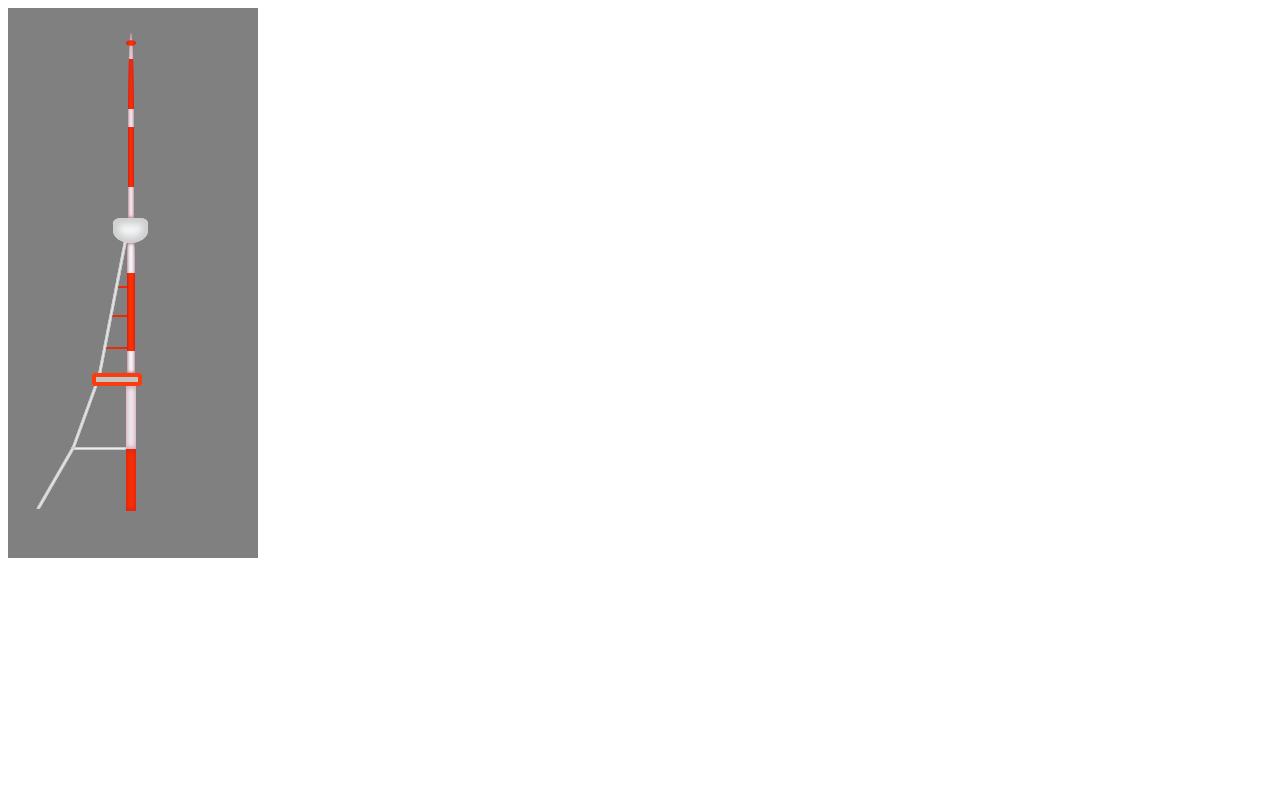
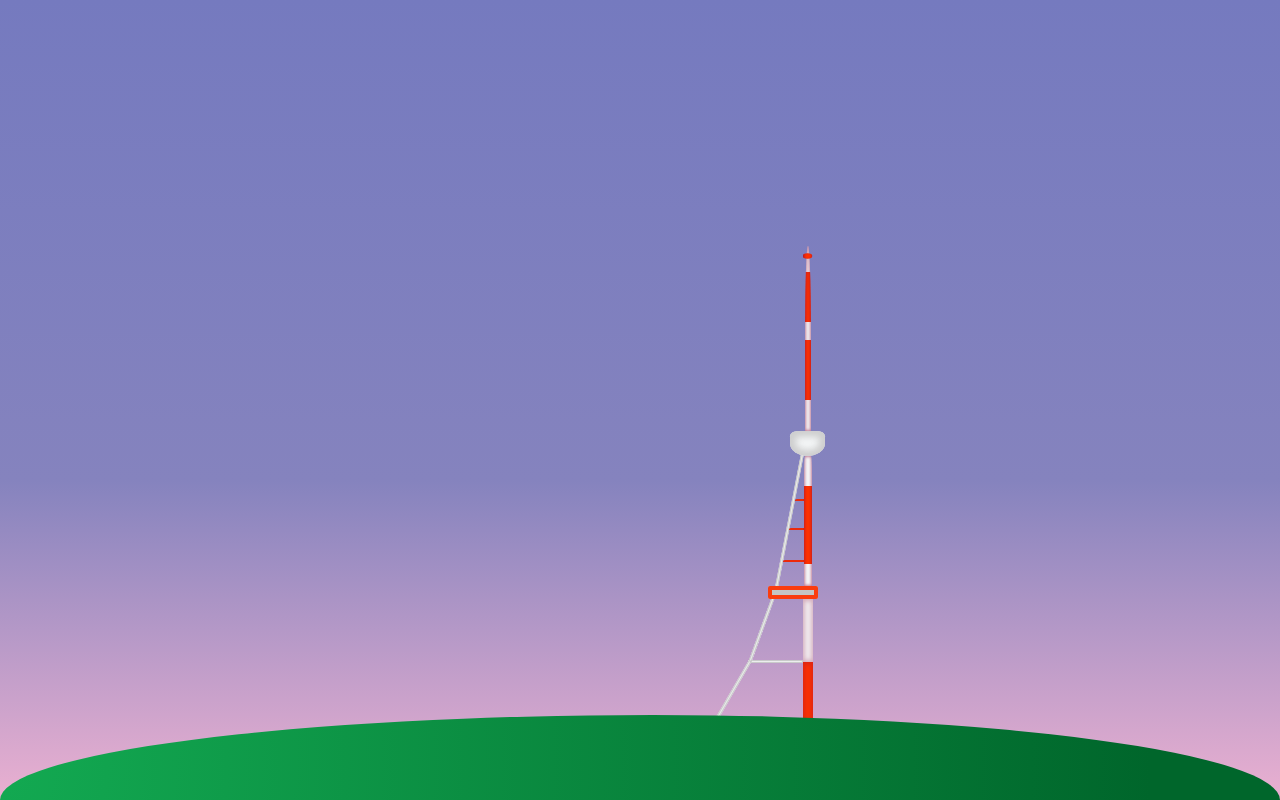
Before and after one commit to lukaoes/andza, a React (Create React App) app: page / in a window 1280 px wide. Built offline with nearby package versions, Linux system fonts and the light colour scheme.

Commit message:
Add sky gradients, add Mta shape

```diff
--- a/src/App.js
+++ b/src/App.js
@@ -1,11 +1,12 @@
 import Andza from "./components/andza";
 import Mta from "./components/mta";
+import './components/sky/index.scss'
 
 function App() {
   return (
-    <div >
+    <div className="sky-gradient-07 vh-100">
       <Andza />
-
+      <Mta> </Mta>
     </div>
   );
 }
--- a/src/components/andza/andza.styled.js
+++ b/src/components/andza/andza.styled.js
@@ -1,13 +1,16 @@
 import styled from "styled-components";
 
 export const AndzaLayout = styled.div`
-    height: 500px;
-    width: 200px;  // old was 100
-    background-color: gray;
+    /* height: 500px;
+    width: 200px;  // old was 100 */
     display: flex;
     flex-direction: column;
     align-items: center;
-    padding: 25px;
+    /* padding: 25px; */
+    opacity: 1;
+    position: absolute;
+    bottom: 76px;
+    left:60%;
 `
 
 export const ThickBottom = styled.div`
--- a/src/components/mta/mta.index.js
+++ b/src/components/mta/mta.index.js
@@ -2,8 +2,9 @@ import styled from "styled-components";
 
 export const MtaLayout = styled.div`
     width: 100vw;
-    height: 600px;
-    background-color: green;
-    border-radius: 13px;
-    clip-path: polygon(48% 38%, 83% 32%, 100% 77%, 100% 100%, 0 100%, 0 38%, 21% 41%);
+    height: 85px;
+    background: radial-gradient(circle at -1% 57.5%, rgb(19, 170, 82) 0%, rgb(0, 102, 43) 90%);
+    border-radius: 51% 49% 100% 0% / 100% 100% 0% 0% ;
+    position: absolute;
+    bottom: 0px;
 `
--- /dev/null
+++ b/src/components/sky/index.scss
@@ -0,0 +1,171 @@
+/*
+There needs to be a delay on the opacity transition when leaving a gradient in order to prevent a kind of flash to the default background color that is set. When you add the delay it allows the gradient to smoothly fade over the previous gradient without any flashing/darkening/brightening.
+The only flaw with this delay is that if you go back and forth between gradients before they finish transitioning, then you won't see a transition, the gradients will just snap over each other. But it's not that big of a deal. */
+
+html,
+body {
+    width: 100%;
+    height: 100%;
+    margin: 0;
+    padding: 0;
+    background: #00000c;
+    overflow: hidden;
+}
+
+.sky-gradient {
+    position: relative;
+    z-index: 1;
+    float: left;
+    width: 4%;
+    height: 20%;
+    cursor: pointer;
+    transition:
+        box-shadow 150ms,
+        z-index 0ms;
+}
+
+.sky-gradient:hover {
+    z-index: 2;
+    box-shadow: 0 -5px 10px black;
+}
+
+.sky-gradient::after {
+    content: "";
+    position: absolute;
+    top: 100%;
+    width: 2500%;
+    height: 400%;
+    background: inherit;
+    transform: translateZ(0);
+    opacity: 0;
+    transition: opacity 0s 1s;
+}
+
+.sky-gradient:hover::after {
+    opacity: 1;
+    transition: opacity 1s 0s;
+}
+
+@for $i from 1 through 25 {
+    .sky-gradient:nth-child(#{$i})::after {
+        left: (-100% * $i) + 100;
+    }
+}
+
+/* Gradients */
+.sky-gradient-00,
+.sky-gradient-24 {
+    background: #00000c;
+}
+
+.sky-gradient-01 {
+    background: linear-gradient(to bottom, #020111 85%, #191621 100%);
+}
+
+.sky-gradient-02 {
+    background: linear-gradient(to bottom, #020111 60%, #20202c 100%);
+}
+
+.sky-gradient-03 {
+    background: linear-gradient(to bottom, #020111 10%, #3a3a52 100%);
+}
+
+.sky-gradient-04 {
+    background: linear-gradient(to bottom, #20202c 0%, #515175 100%);
+}
+
+.sky-gradient-05 {
+    background: linear-gradient(to bottom, #40405c 0%, #6f71aa 80%, #8a76ab 100%);
+}
+
+.sky-gradient-06 {
+    background: linear-gradient(to bottom, #4a4969 0%, #7072ab 50%, #cd82a0 100%);
+}
+
+.sky-gradient-07 {
+    background: linear-gradient(to bottom, #757abf 0%, #8583be 60%, #eab0d1 100%);
+}
+
+.sky-gradient-08 {
+    background: linear-gradient(to bottom, #82addb 0%, #ebb2b1 100%);
+}
+
+.sky-gradient-09 {
+    background: linear-gradient(to bottom, #94c5f8 1%, #a6e6ff 70%, #b1b5ea 100%);
+}
+
+.sky-gradient-10 {
+    background: linear-gradient(to bottom, #b7eaff 0%, #94dfff 100%);
+}
+
+.sky-gradient-11 {
+    background: linear-gradient(to bottom, #9be2fe 0%, #67d1fb 100%);
+}
+
+.sky-gradient-12 {
+    background: linear-gradient(to bottom, #90dffe 0%, #38a3d1 100%);
+}
+
+.sky-gradient-13 {
+    background: linear-gradient(to bottom, #57c1eb 0%, #246fa8 100%);
+}
+
+.sky-gradient-14 {
+    background: linear-gradient(to bottom, #2d91c2 0%, #1e528e 100%);
+}
+
+.sky-gradient-15 {
+    background: linear-gradient(to bottom, #2473ab 0%, #1e528e 70%, #5b7983 100%);
+}
+
+.sky-gradient-16 {
+    background: linear-gradient(to bottom, #1e528e 0%, #265889 50%, #9da671 100%);
+}
+
+.sky-gradient-17 {
+    background: linear-gradient(to bottom, #1e528e 0%, #728a7c 50%, #e9ce5d 100%);
+}
+
+.sky-gradient-18 {
+    background: linear-gradient(to bottom, #154277 0%, #576e71 30%, #e1c45e 70%, #b26339 100%);
+}
+
+.sky-gradient-19 {
+    background: linear-gradient(to bottom, #163C52 0%, #4F4F47 30%, #C5752D 60%, #B7490F 80%, #2F1107 140%); // #2F1107 140% was 100%
+}
+
+.sky-gradient-20 {
+    background: linear-gradient(to bottom, #071B26 0%, #071B26 30%, #8A3B12 80%, #240E03 140%); // #240E03 140% was 100%
+}
+
+.sky-gradient-21 {
+    background: linear-gradient(to bottom, #010A10 30%, #59230B 80%, #2F1107 100%);
+}
+
+.sky-gradient-22 {
+    background: linear-gradient(to bottom, #090401 50%, #4B1D06 100%);
+}
+
+.sky-gradient-23 {
+    background: linear-gradient(to bottom, #00000c 80%, #150800 100%);
+}
+
+
+.stars {
+    position: absolute;
+    top: 0;
+    left: 0;
+    right: 0;
+    bottom: 0;
+    width: 100%;
+    height: 100%;
+    display: block;
+    background: url(http://www.script-tutorials.com/demos/360/images/stars.png) repeat top center;
+    z-index: 0;
+}
+
+
+
+.vh-100 {
+    height: 100vh;
+}
--- a/src/index.js
+++ b/src/index.js
@@ -2,11 +2,15 @@ import React from 'react';
 import ReactDOM from 'react-dom/client';
 import App from './App';
 import reportWebVitals from './reportWebVitals';
+import './components/sky/index.scss'
 
 const root = ReactDOM.createRoot(document.getElementById('root'));
 root.render(
   <React.StrictMode>
+
     <App />
+
+
   </React.StrictMode>
 );
 
```
Also changed, not shown: public/index.html (+4 -4 lines).
